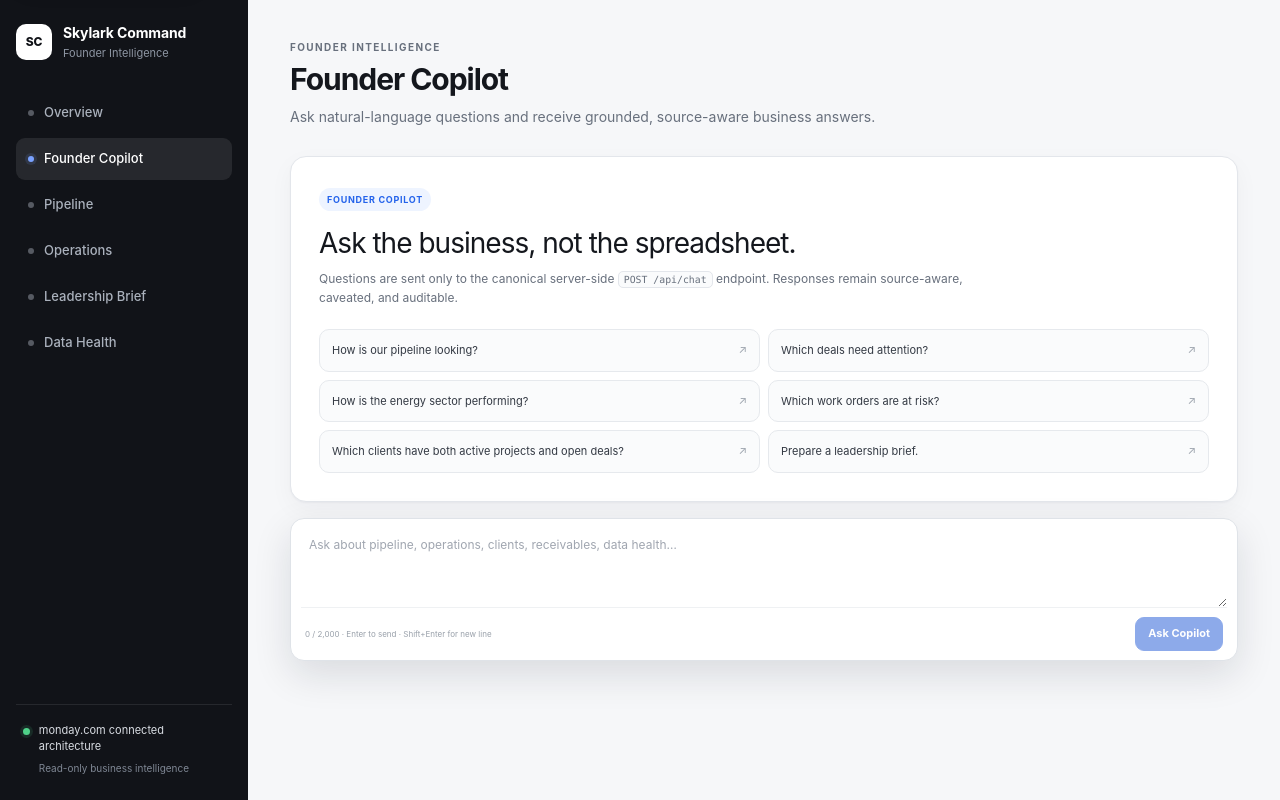
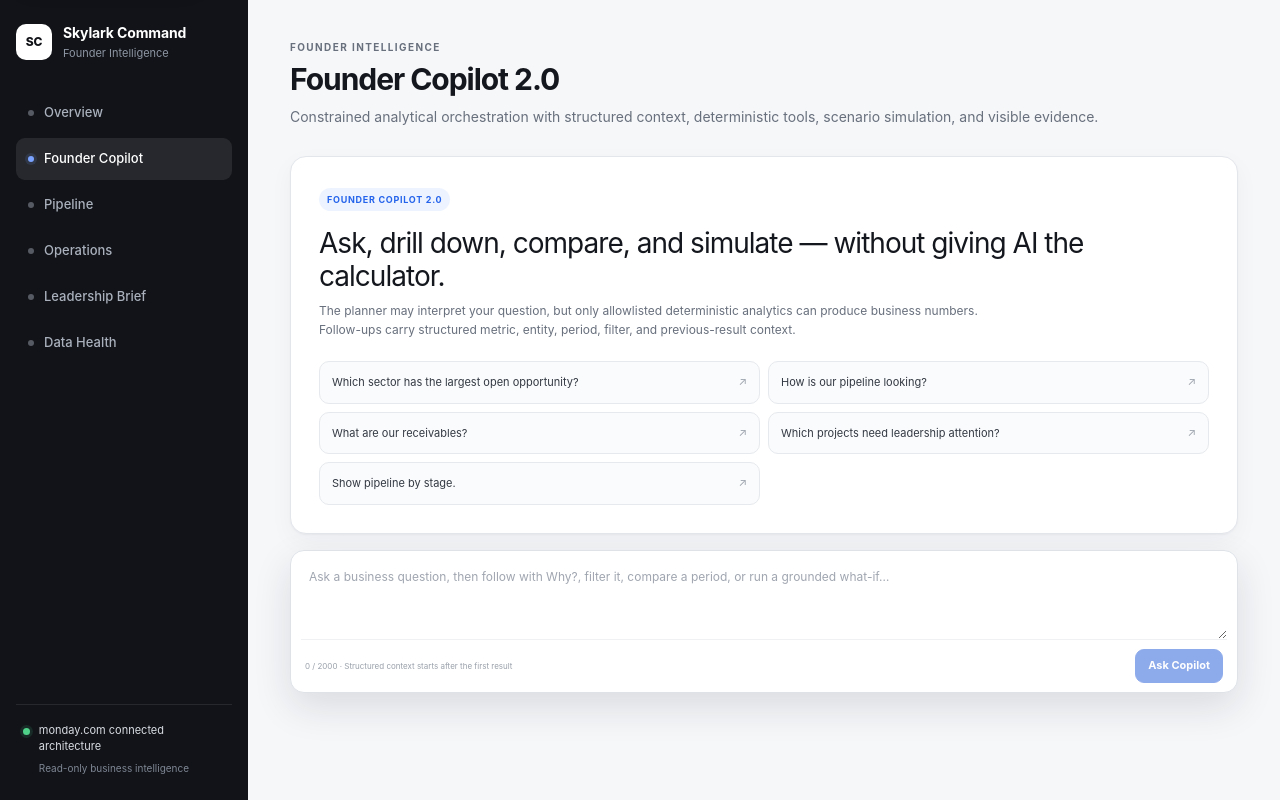
Before and after one commit to Rishikeshsanin/skylark-command, a Next.js app: page /copilot in a window 1280 px wide. Built offline with nearby package versions, Linux system fonts and the light colour scheme.

Commit message:
feat(v2): switch Copilot page to orchestration UI

```diff
--- a/src/app/copilot/page.tsx
+++ b/src/app/copilot/page.tsx
@@ -1,5 +1,18 @@
 import type { Metadata } from "next";
-import { FounderCopilot } from "@/components/copilot/founder-copilot";
+import { FounderCopilotV2 } from "@/components/copilot/founder-copilot-v2";
 import { PageHeader } from "@/components/ui/page-header";
-export const metadata: Metadata = { title: "Founder Copilot" };
-export default function CopilotPage() { return <div className="page page-copilot"><PageHeader eyebrow="Founder Intelligence" title="Founder Copilot" description="Ask natural-language questions and receive grounded, source-aware business answers." /><FounderCopilot /></div>; }
+
+export const metadata: Metadata = { title: "Founder Copilot 2.0" };
+
+export default function CopilotPage() {
+  return (
+    <div className="page page-copilot">
+      <PageHeader
+        eyebrow="Founder Intelligence"
+        title="Founder Copilot 2.0"
+        description="Constrained analytical orchestration with structured context, deterministic tools, scenario simulation, and visible evidence."
+      />
+      <FounderCopilotV2 />
+    </div>
+  );
+}
```
